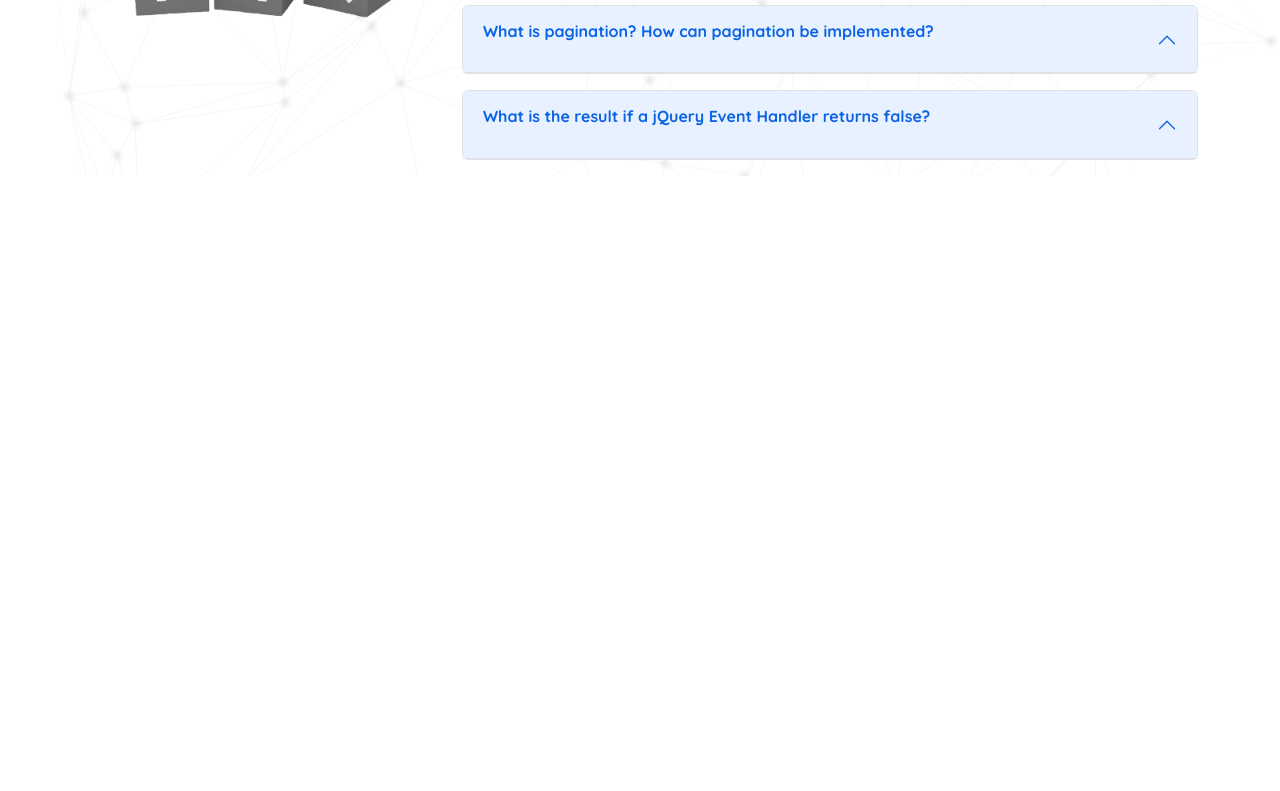
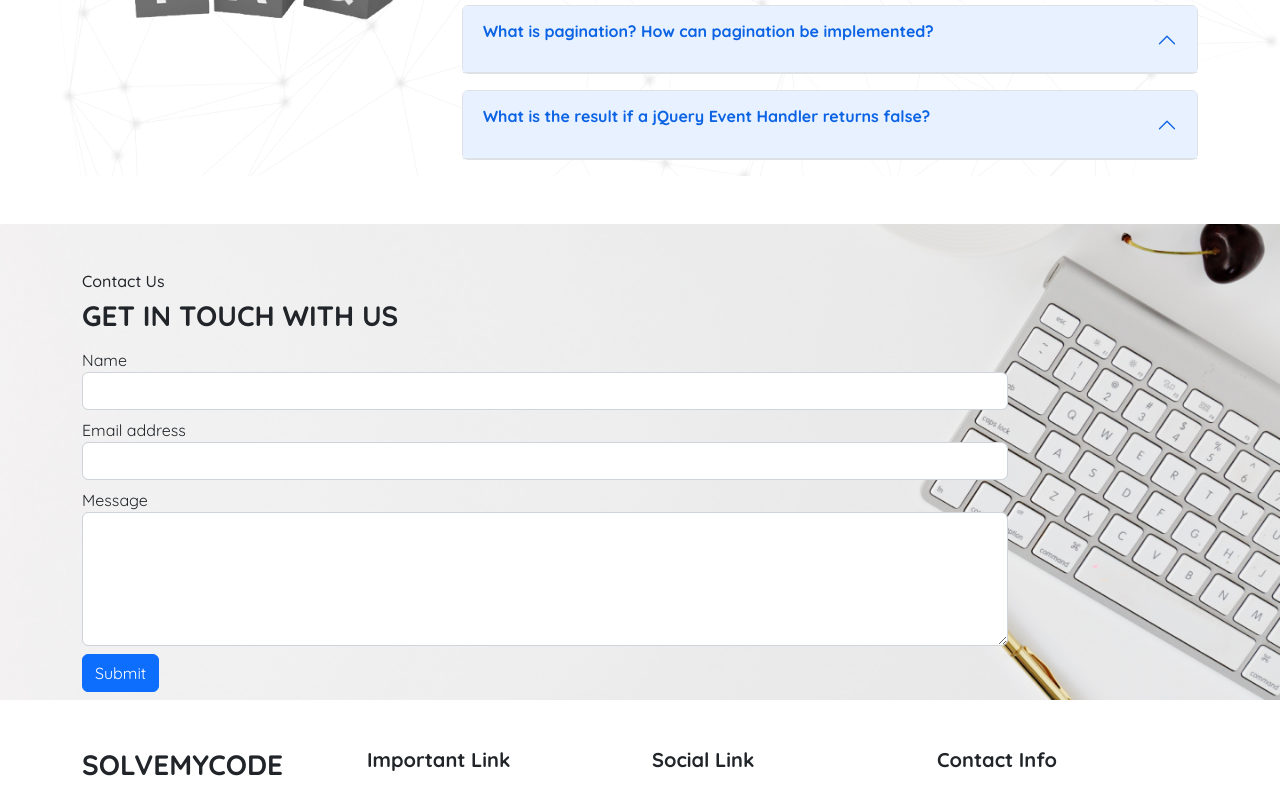
Before and after one commit to LaithMahdi/SolveMyCode_FrontEnd, a React (Create React App) app: page / in a window 1280 px wide. Shown: the part 2705-3496 px from the top of the page. Before the commit the page ends 2881 px from the top, so only its background shows below. Built offline with nearby package versions, Linux system fonts and the light colour scheme.

Commit message:
finish home page

```diff
--- /dev/null
+++ b/src/components/Contact.js
@@ -0,0 +1,109 @@
+import React, { useEffect, useState } from "react";
+import "../style/style.css";
+import AOS from "aos";
+import axios from "axios";
+
+export default function Contact() {
+  useEffect(() => {
+    AOS.init();
+  }, []);
+
+  useEffect(() => {
+    AOS.refresh();
+  });
+  const [name, setName] = useState("");
+  const [email, setEmail] = useState("");
+  const [message, setMessage] = useState("");
+  const [success, setSuccess] = useState(false);
+  const [error, setError] = useState(false);
+
+  const handleSubmit = async (e) => {
+    e.preventDefault();
+    // Your logic for submitting the form goes here
+    try {
+      // Assuming you're using axios to make the POST request
+      await axios.post("https://127.0.0.1:8000/api/contacts", {
+        name: name,
+        mail: email,
+        content: message,
+      });
+      // If the request is successful, clear the form and display a success message
+      setName("");
+      setEmail("");
+      setMessage("");
+      setSuccess(true);
+      setError(false);
+    } catch (err) {
+      // If there's an error, display an error message
+      console.error(err);
+      setSuccess(false);
+      setError(true);
+    }
+  };
+  return (
+    <div className="my-5" id="contact">
+      <div className="container">
+        <div className="row">
+          <div className="col-md-10">
+            <div className="pt-5">
+              <h6>Contact Us</h6>
+              <h3 className="fw-bolder text-uppercase">Get in touch with us</h3>
+            </div>
+            <div>
+              {success && (
+                <div className="alert alert-success" role="alert">
+                  Your message has been sent!
+                </div>
+              )}
+              {error && (
+                <div className="alert alert-danger" role="alert">
+                  There was an error sending your message. Please try again
+                  later.
+                </div>
+              )}
+              <form onSubmit={handleSubmit}>
+                <div className="form-group">
+                  <label className="mt-2">Name</label>
+                  <input
+                    type="text"
+                    className="form-control"
+                    id="name"
+                    value={name}
+                    onChange={(e) => setName(e.target.value)}
+                    required
+                  />
+                </div>
+                <div className="form-group">
+                  <label className="mt-2">Email address</label>
+                  <input
+                    type="email"
+                    className="form-control"
+                    id="email"
+                    value={email}
+                    onChange={(e) => setEmail(e.target.value)}
+                    required
+                  />
+                </div>
+                <div className="form-group">
+                  <label className="mt-2">Message</label>
+                  <textarea
+                    className="form-control"
+                    id="message"
+                    rows="5"
+                    value={message}
+                    onChange={(e) => setMessage(e.target.value)}
+                    required
+                  ></textarea>
+                </div>
+                <button type="submit" className="btn btn-primary my-2">
+                  Submit
+                </button>
+              </form>
+            </div>
+          </div>
+          <div className="col-md-2"></div>
+        </div>
+      </div>
+    </div>
+  );
+}
--- /dev/null
+++ b/src/components/FooterCop.js
@@ -0,0 +1,63 @@
+import React from 'react'
+import { Link } from 'react-router-dom'
+
+export default function FooterCop() {
+  return (
+    <div className='mt-5' id='footer'>
+        <div className='container'>
+            <div className='row'>
+                <div className='col-md-4 col-lg-3 col-sm-6 col-12'>
+                    <div className='box'>
+                        <h3 className='fw-bold text-uppercase'>SolveMyCode</h3>
+                        <h6>About Us</h6>
+                        <p className='text-muted my-2' style={{textAlign:"justify"}}>is a platform for problem-solving that enables developers to post their issues and receive feedback from other developers who have encountered the same issues</p>
+                    </div>
+                </div>
+
+
+                <div className='col-md-4 col-lg-3 col-sm-6 col-12'>
+                    <div className='box'>
+                        <h5 className='fw-bold mb-4'>Important Link</h5>
+                        <ul className='mt-2'>
+                            <li><Link to="/" className='text-decoration-none text-dark'>Home</Link></li>
+                            <li><Link to="/" className='text-decoration-none text-dark'>About US</Link></li>
+                            <li><Link to="/" className='text-decoration-none text-dark'>FAQS</Link></li>
+                            <li><Link to="/" className='text-decoration-none text-dark'>Contact</Link></li>
+                        </ul>
+                    </div>
+                </div>
+
+                <div className='col-md-4 col-lg-3 col-sm-6 col-12'>
+                    <div className='box'>
+                    <h5 className='fw-bold mb-4'>Social Link</h5>
+                        <ul className='mt-2'>
+                            <li><Link to="/" className='text-decoration-none text-dark'>Facebook</Link></li>
+                            <li><Link to="/" className='text-decoration-none text-dark'>Linkedin</Link></li>
+                            <li><Link to="/" className='text-decoration-none text-dark'>Twitter</Link></li>
+                            <li><Link to="/" className='text-decoration-none text-dark'>Instagram</Link></li>
+                        </ul>
+                    </div>
+                </div>
+
+                <div className='col-md-4 col-lg-3 col-sm-6 col-12'>
+                    <div className='box'>
+                    <h5 className='fw-bold mb-4'>Contact Info</h5>
+                        <ul className='mt-2'>
+                            <li><Link to="/" className='text-decoration-none text-dark'>
+                            <i classname="fa-solid fa-envelope pe-2"></i>
+                                Mahdilaith380@gmail.com</Link></li>
+                            <li><Link to="/" className='text-decoration-none text-dark'>
+                            <i className="fa-solid fa-phone pe-2"></i>
+                                +216 98 765 432</Link></li>
+                            <li><Link to="/" className='text-decoration-none text-dark'>
+                            <i classname="fa-solid fa-location-dot pe-2"></i>
+                                Korba , Nabeul, Tunisie</Link></li>
+
+                        </ul>
+                    </div>
+                </div>
+            </div>
+        </div>
+    </div>
+  )
+}
--- a/src/pages/HomePage.js
+++ b/src/pages/HomePage.js
@@ -5,6 +5,8 @@ import Faqs from "../components/Faqs";
 import React, { useEffect } from "react";
 import AOS from "aos";
 import "../style/style.css";
+import Contact from "../components/Contact";
+import FooterCop from "../components/FooterCop";
 
 function HomePage() {
   useEffect(() => {
@@ -55,6 +57,8 @@ function HomePage() {
       <Silder />
       <Blog />
       <Faqs />
+      <Contact />
+      <FooterCop />
     </div>
   );
 }
--- a/src/style/style.css
+++ b/src/style/style.css
@@ -20,7 +20,16 @@
     background-size: cover;
 
 }
-
+#contact{
+    background: url(/public/assests/bg_4.png) center center no-repeat;
+    background-size: cover;
+}
+#footer ul{
+    list-style: none;
+}
+#footer ul li{
+    padding: 5px;
+}
 @media only screen and (max-width: 480px) {
     #titleHeader {
         margin-top: 2rem;
```
Also changed, not shown: public/assests/bg_4.png (added).
